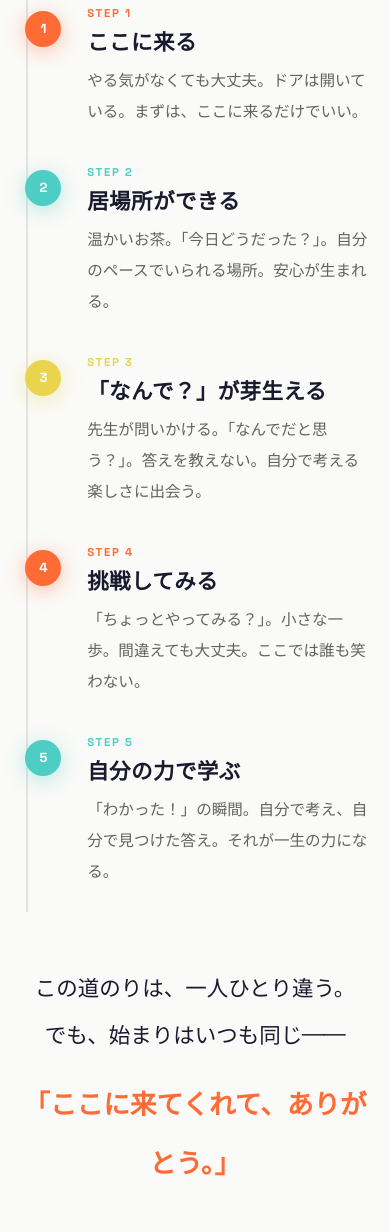
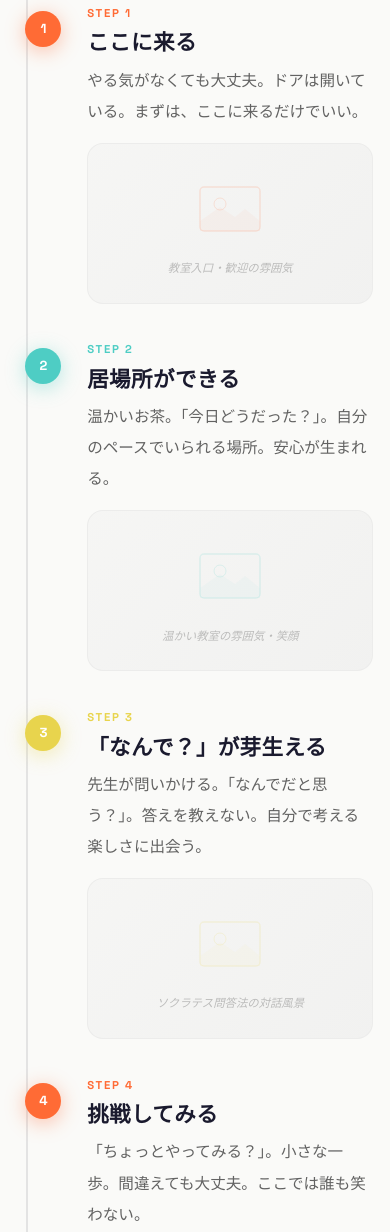
Before and after one commit to TOMNOM-iine/branding-page, an Astro site in the folder ss-seminar/: page / in a window 390 px wide. Shown: the part 1103-2335 px from the top of the page. Built offline with nearby package versions, Linux system fonts and the light colour scheme; Astro itself is replaced by a stand-in of ours; no server answers; animation ran at ten frames a second; a web font is replaced by a local one.

Commit message:
Add image placeholders to StoryLine and speed up line animation
- Each step now has a 4:3 image area with placeholder SVG + hint text
  Ready for real photos: uncomment <img> tag and set src
- Line drawing starts at 95% viewport (was 70%) for earlier visibility
- Dot/branch thresholds adjusted for faster appearance
- Scrub speed increased (0.5 from 0.8)
- Step cards widened to 560px to accommodate image
- Mobile: images show at 16:9 ratio

Image hints for content team:
1. 教室入口・歓迎の雰囲気
2. 温かい教室の雰囲気・笑顔
3. ソクラテス問答法の対話風景
4. 集中して学ぶ姿・ノートに書く
5. 笑顔・達成感・自信

Co-Authored-By: Claude Opus 4.6 (1M context) <noreply@anthropic.com>

```diff
--- a/ss-seminar/src/components/sections/StoryLine.astro
+++ b/ss-seminar/src/components/sections/StoryLine.astro
@@ -16,6 +16,8 @@ const steps = [
     text: 'やる気がなくても大丈夫。ドアは開いている。まずは、ここに来るだけでいい。',
     accent: 'var(--color-you-daidai)',
     side: 'right',
+    imageAlt: '教室のドアを開ける子ども',
+    imageHint: '教室入口・歓迎の雰囲気',
   },
   {
     id: 'step-belong',
@@ -24,6 +26,8 @@ const steps = [
     text: '温かいお茶。「今日どうだった？」。自分のペースでいられる場所。安心が生まれる。',
     accent: 'var(--color-sora-mizu)',
     side: 'left',
+    imageAlt: '教室でリラックスする生徒たち',
+    imageHint: '温かい教室の雰囲気・笑顔',
   },
   {
     id: 'step-curiosity',
@@ -32,6 +36,8 @@ const steps = [
     text: '先生が問いかける。「なんでだと思う？」。答えを教えない。自分で考える楽しさに出会う。',
     accent: 'var(--color-tatami-kin)',
     side: 'right',
+    imageAlt: '先生と対話する生徒',
+    imageHint: 'ソクラテス問答法の対話風景',
   },
   {
     id: 'step-challenge',
@@ -40,6 +46,8 @@ const steps = [
     text: '「ちょっとやってみる？」。小さな一歩。間違えても大丈夫。ここでは誰も笑わない。',
     accent: 'var(--color-you-daidai)',
     side: 'left',
+    imageAlt: '問題に取り組む生徒',
+    imageHint: '集中して学ぶ姿・ノートに書く',
   },
   {
     id: 'step-grow',
@@ -48,6 +56,8 @@ const steps = [
     text: '「わかった！」の瞬間。自分で考え、自分で見つけた答え。それが一生の力になる。',
     accent: 'var(--color-sora-mizu)',
     side: 'right',
+    imageAlt: '達成感を感じる生徒の笑顔',
+    imageHint: '笑顔・達成感・自信',
   },
 ];
 ---
@@ -214,10 +224,33 @@ const steps = [
           <div class="storyline-step-badge" aria-hidden="true">
             <span class="storyline-step-number">{i + 1}</span>
           </div>
-          <div class="storyline-step-content">
-            <span class="storyline-step-label text-latin">{step.label}</span>
-            <h3 class="storyline-step-title">{step.title}</h3>
-            <p class="storyline-step-text">{step.text}</p>
+          <div class="storyline-step-body">
+            <div class="storyline-step-content">
+              <span class="storyline-step-label text-latin">{step.label}</span>
+              <h3 class="storyline-step-title">{step.title}</h3>
+              <p class="storyline-step-text">{step.text}</p>
+            </div>
+            <!-- Image placeholder — replace src with actual photos -->
+            <div class="storyline-step-image" data-step={i + 1}>
+              <div class="storyline-step-image-placeholder">
+                <svg viewBox="0 0 80 80" fill="none" aria-hidden="true">
+                  <rect x="10" y="18" width="60" height="44" rx="4" stroke="var(--step-accent)" stroke-width="1.5" opacity="0.3" />
+                  <circle cx="30" cy="35" r="6" stroke="var(--step-accent)" stroke-width="1" opacity="0.3" />
+                  <path d="M10,52 L30,38 L45,48 L55,40 L70,52 L70,62 L10,62 Z" fill="var(--step-accent)" opacity="0.08" />
+                </svg>
+                <span class="storyline-step-image-hint">{step.imageHint}</span>
+              </div>
+              {/* Uncomment and replace when real images are ready:
+              <img
+                src={`/images/story-step-${i + 1}.jpg`}
+                alt={step.imageAlt}
+                width="400"
+                height="300"
+                loading="lazy"
+                decoding="async"
+              />
+              */}
+            </div>
           </div>
         </div>
       ))}
@@ -369,17 +402,17 @@ const steps = [
     display: flex;
     align-items: flex-start;
     gap: var(--space-lg);
-    max-width: 400px;
+    max-width: 560px;
     padding: 0 var(--space-md);
   }
 
   .storyline-step--right {
     margin-left: auto;
-    margin-right: 10%;
+    margin-right: 5%;
   }
 
   .storyline-step--left {
-    margin-left: 10%;
+    margin-left: 5%;
     margin-right: auto;
   }
 
@@ -402,6 +435,14 @@ const steps = [
     font-weight: 700;
     font-size: var(--text-lg);
     color: white;
+  }
+
+  /* Step body — text + image layout */
+  .storyline-step-body {
+    flex: 1;
+    display: flex;
+    flex-direction: column;
+    gap: var(--space-md);
   }
 
   /* Step content */
@@ -431,6 +472,47 @@ const steps = [
     line-height: 2;
     color: var(--color-text);
     opacity: 0.8;
+  }
+
+  /* Step image */
+  .storyline-step-image {
+    width: 100%;
+    aspect-ratio: 4 / 3;
+    border-radius: var(--radius-lg);
+    overflow: hidden;
+    background: var(--color-sumi-shiro);
+    border: 1px solid rgba(26, 26, 46, 0.06);
+  }
+
+  .storyline-step-image img {
+    width: 100%;
+    height: 100%;
+    object-fit: cover;
+  }
+
+  /* Placeholder state (before real images) */
+  .storyline-step-image-placeholder {
+    width: 100%;
+    height: 100%;
+    display: flex;
+    flex-direction: column;
+    align-items: center;
+    justify-content: center;
+    gap: var(--space-sm);
+    background: linear-gradient(135deg, rgba(26,26,46,0.02), rgba(26,26,46,0.04));
+  }
+
+  .storyline-step-image-placeholder svg {
+    width: 80px;
+    height: 80px;
+    opacity: 0.5;
+  }
+
+  .storyline-step-image-hint {
+    font-size: var(--text-xs);
+    color: var(--color-text);
+    opacity: 0.3;
+    font-style: italic;
   }
 
   /* Ending */
@@ -491,6 +573,10 @@ const steps = [
     .storyline-step-title {
       font-size: var(--text-xl);
     }
+
+    .storyline-step-image {
+      aspect-ratio: 16 / 9;
+    }
   }
 </style>
 
@@ -537,12 +623,12 @@ const steps = [
           });
         });
 
-        // Main scroll animation
+        // Main scroll animation — starts early so line is visible immediately
         ScrollTrigger.create({
-          trigger: '.storyline-canvas',
-          start: 'top 70%',
-          end: 'bottom 30%',
-          scrub: 0.8,
+          trigger: '.storyline',
+          start: 'top 95%',
+          end: 'bottom 10%',
+          scrub: 0.5,
           onUpdate: (self) => {
             const progress = self.progress;
 
@@ -558,7 +644,7 @@ const steps = [
 
             // Show dots as line reaches them — each with bloom effect
             dots.forEach((dot, i) => {
-              const threshold = (i + 0.8) / (dots.length + 1);
+              const threshold = (i + 0.5) / (dots.length + 0.5);
               if (progress > threshold) {
                 if (!dot.classList.contains('is-visible')) {
                   dot.classList.add('is-visible');
@@ -578,7 +664,7 @@ const steps = [
 
             // Sprout branches — progressively more at each step
             branches.forEach((branch, i) => {
-              const threshold = (i + 1.2) / (branches.length + 1);
+              const threshold = (i + 0.8) / (branches.length + 0.5);
               if (progress > threshold) {
                 if (!branch.classList.contains('is-sprouting')) {
                   branch.classList.add('is-sprouting');
```
